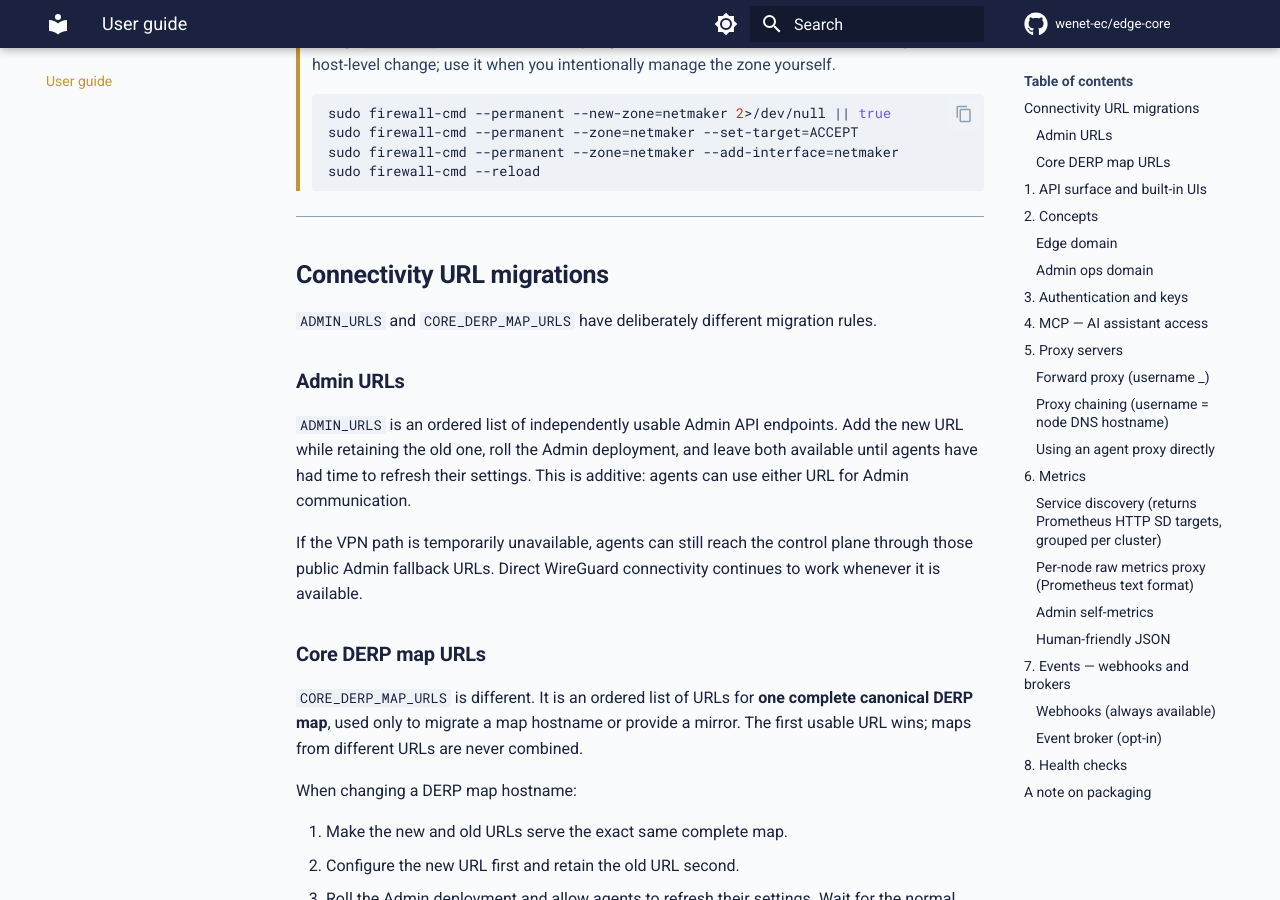
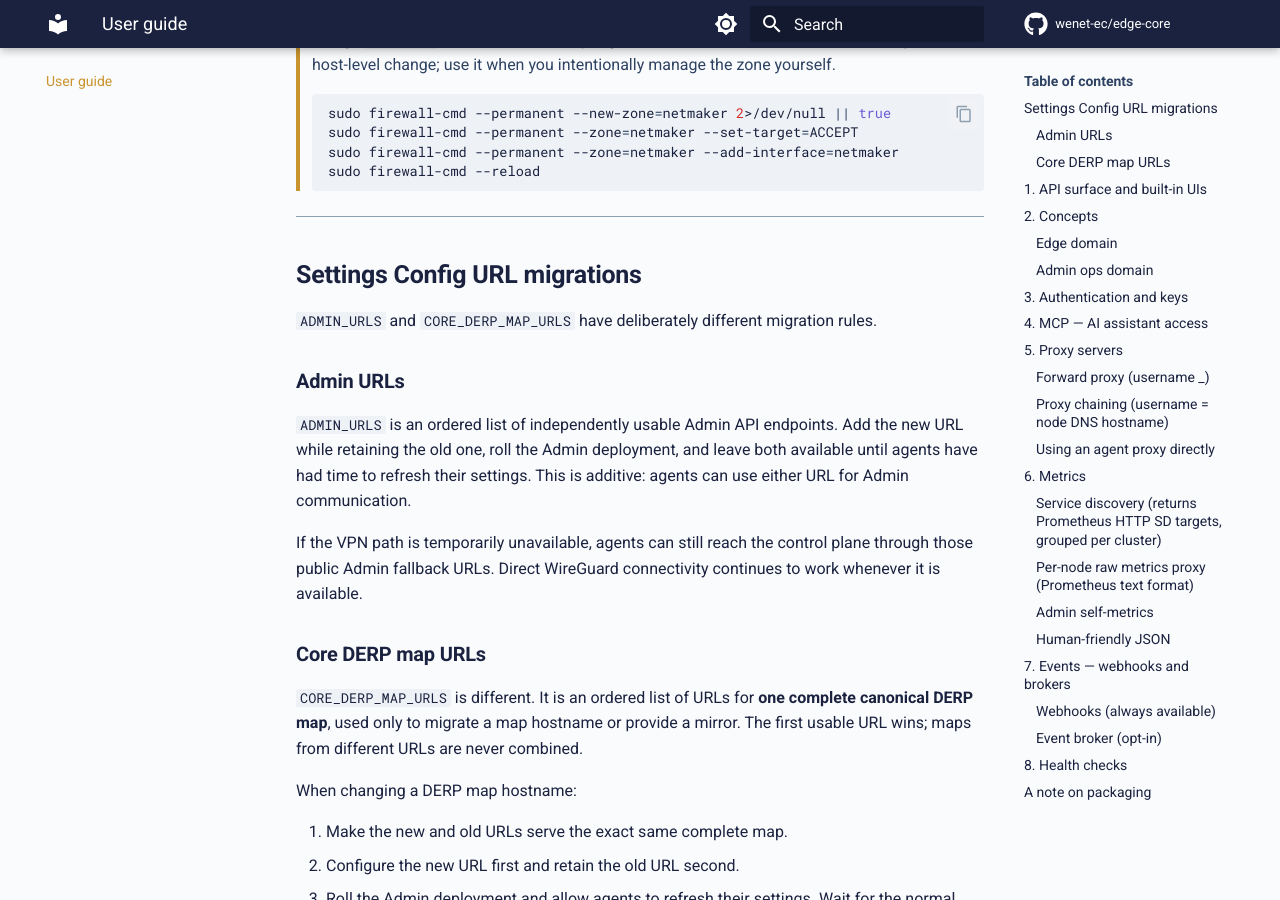
Before and after one commit to wenet-ec/edge-core, an MkDocs documentation site: the page built from docs/guide.md, in a window 1280 px wide and 900 px high, scrolled down 412 px. Built offline with MkDocs 1.6.1 and Material for MkDocs 9.7.7, drawn with Linux system fonts in a browser that asks for light colours; comment, search, counter and statistics services are not loaded.

```diff
--- a/docs/guide.md
+++ b/docs/guide.md
@@ -15,7 +15,7 @@ This guide is for operators and integrators using a running Edge Admin. If you w
 
 ---
 
-## Connectivity URL migrations
+## Settings Config URL migrations
 
 `ADMIN_URLS` and `CORE_DERP_MAP_URLS` have deliberately different migration rules.
 
```
Also changed, not shown: AGENTS.md (+4 -4 lines), 13 other files.
